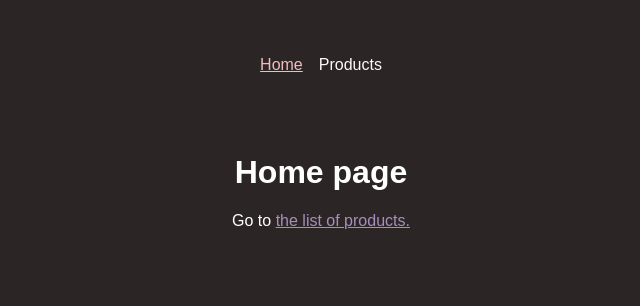
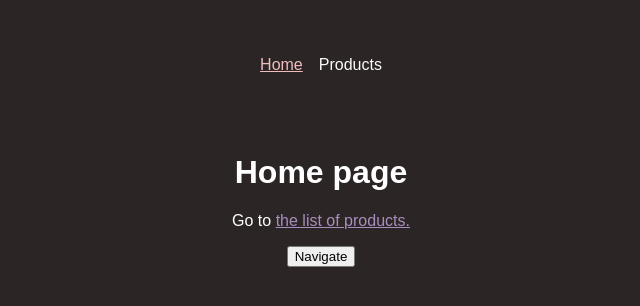
Before and after one commit to kevit-vasanti-vaghela/react-router, a React (Create React App) app: page / in a window 1280 px wide. Shown: the top 306 px of the page, without its empty margins (319-959 px from the left). Built offline with nearby package versions, Linux system fonts and the light colour scheme.

Commit message:
navigate programmatically

```diff
--- a/src/pages/Home.js
+++ b/src/pages/Home.js
@@ -1,11 +1,20 @@
 import React from 'react'
-import { Link } from 'react-router-dom'
+import { Link, useNavigate } from 'react-router-dom'
 
 const Home = () => {
+    const navigate = useNavigate();
+
+    const navigateHandler = () => {
+        navigate('/products');
+    }
+
     return (
         <>
         <h1>Home page</h1>
         <p>Go to <Link  to='/products'>the list of products.</Link></p>
+        <p>
+            <button onClick={navigateHandler}>Navigate</button>
+        </p>
         </>
     )
 }
```
Lines whose indentation alone changed are shown as unchanged.
